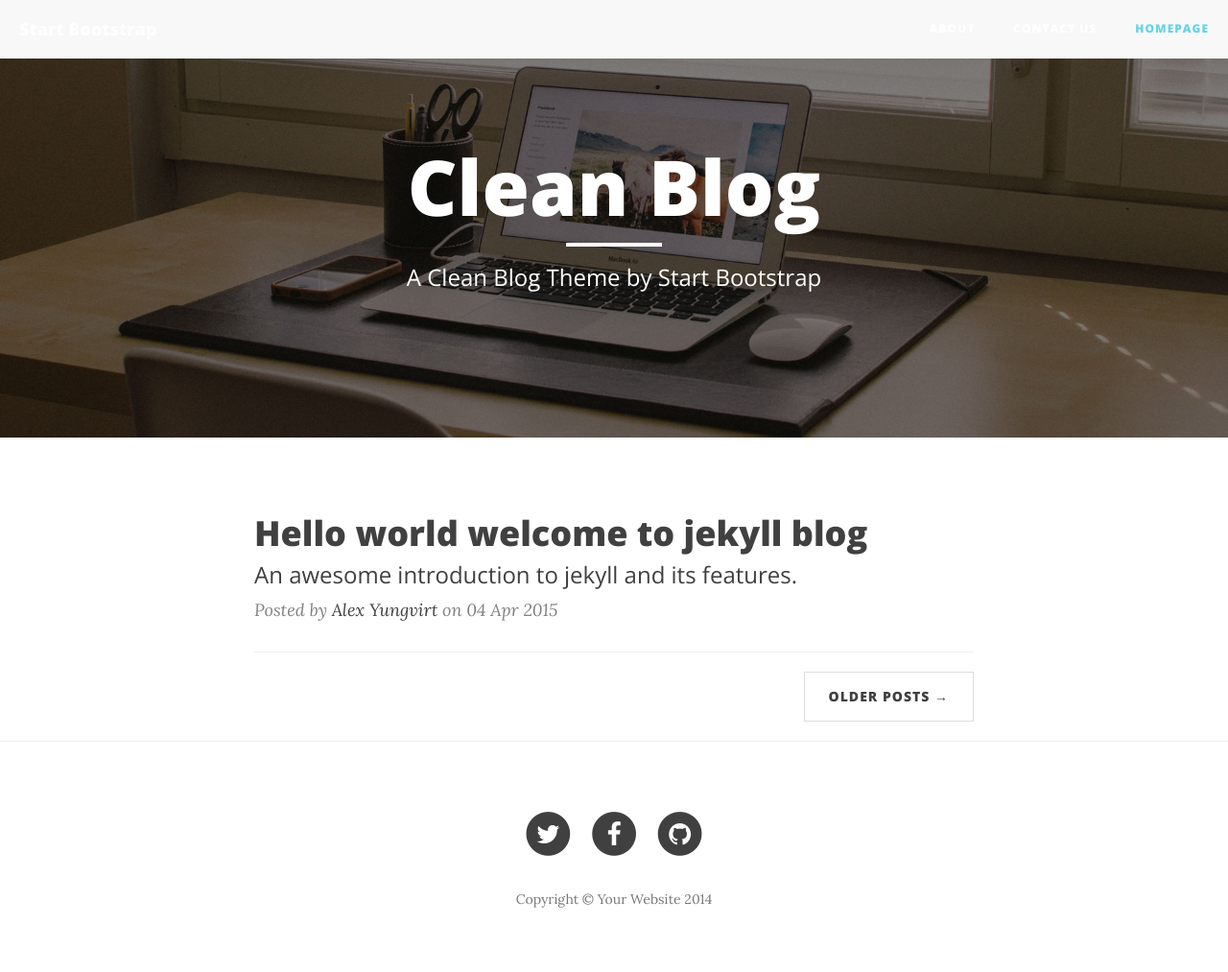
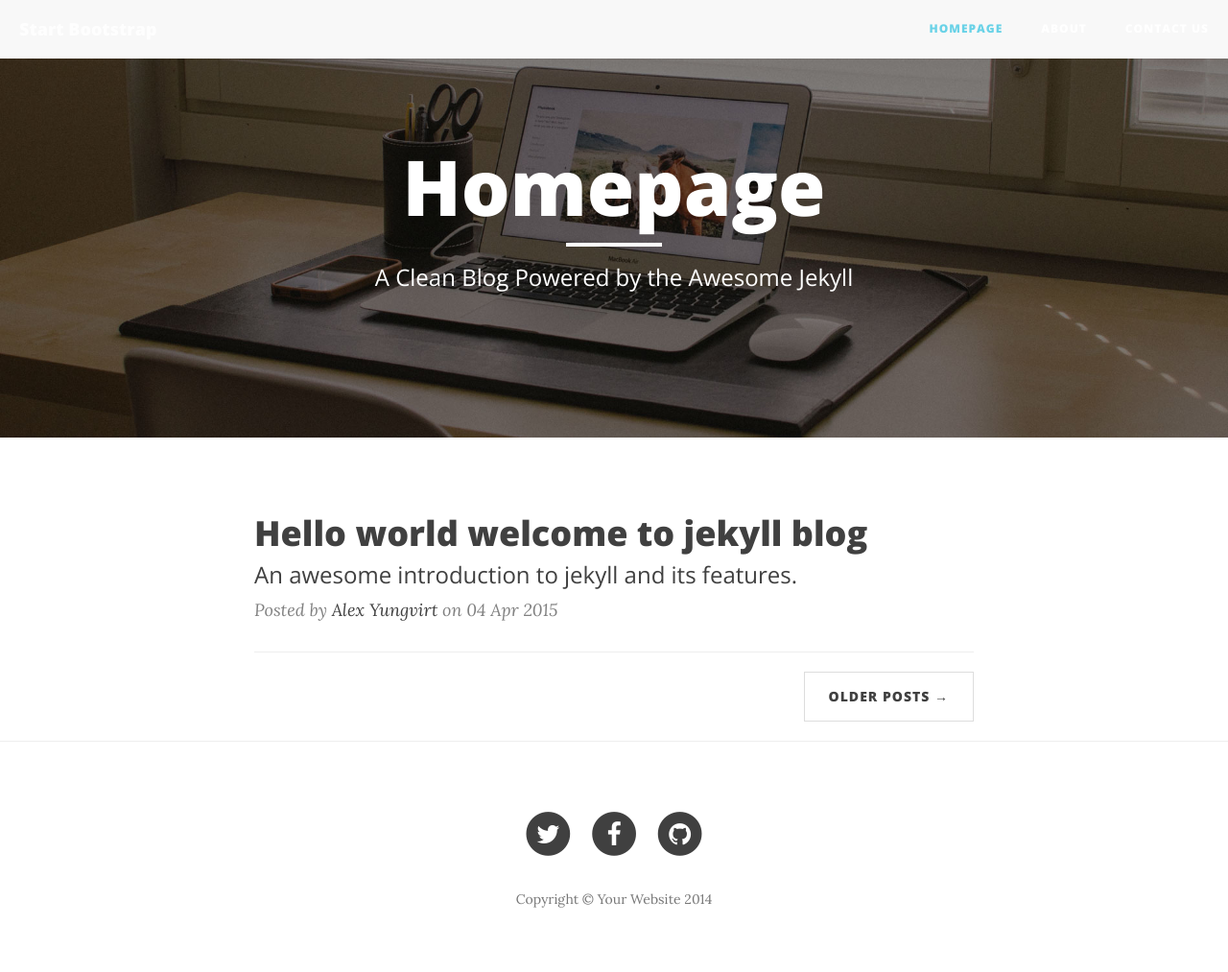
Before and after one commit to adawggwoof/helloblog, a Jekyll site: the page built from index.html, in a window 1280 px wide. Shown: the whole page at 96% size. Built offline with Jekyll 4.4.1, drawn with Linux system fonts in a browser that asks for light colours; nearby versions of some CDN libraries; Markdown is read by kramdown in place of the engine named in the settings.

Commit message:
dynamic pages and blog post headers

```diff
--- a/_includes/header.html
+++ b/_includes/header.html
@@ -9,7 +9,7 @@
     <meta name="description" content="">
     <meta name="author" content="">
 
-    <title>Clean Blog</title>
+    <title>{{ page.title }}</title>
 
     <!-- Bootstrap Core CSS -->
     <link href="{{ site.url }}/css/bootstrap.min.css" rel="stylesheet">
@@ -38,14 +38,20 @@
 
     <!-- Page Header -->
     <!-- Set your background image for this header on the line below. -->
-    <header class="intro-header" style="background-image: url('{{ site.url }}/img/home-bg.jpg')">
+    <header class="intro-header" style="background-image: url('{{ site.url }}/img/{{page.coverImg}}')">
         <div class="container">
             <div class="row">
                 <div class="col-lg-8 col-lg-offset-2 col-md-10 col-md-offset-1">
                     <div class="site-heading">
-                        <h1>Clean Blog</h1>
+                        <h1>{{ page.title }}</h1>
                         <hr class="small">
-                        <span class="subheading">A Clean Blog Theme by Start Bootstrap</span>
+
+                        {% if page.author %}
+                        <h2 class="subheading"> {{page.description}}</h2>
+                        <span class="meta">Posted by <a href="#">{{page.author}}</a> on {{page.date | date_to_string}}</span>
+                        {% else %}
+                        <span class="subheading">{{page.description}}</span>
+                        {% endif %}
                     </div>
                 </div>
             </div>
--- a/_includes/nav.html
+++ b/_includes/nav.html
@@ -14,7 +14,7 @@
             <!-- Collect the nav links, forms, and other content for toggling -->
             <div class="collapse navbar-collapse" id="bs-example-navbar-collapse-1">
                 <ul class="nav navbar-nav navbar-right">
-                    {% assign pages_list = site.pages %}
+                    {% assign pages_list = site.pages | sort: 'order' %}
                     {% assign group = 'navigation' %}
                     {% include pages_list%}
                 </ul>
--- a/about.html
+++ b/about.html
@@ -1,7 +1,10 @@
 ---
 layout: default
 title: About
+description: "Get to know more about us."
+coverImg: "about-bg.jpg"
 group: "navigation"
+order: 2
 ---
 
 {% include footer.html %}
--- a/contact.html
+++ b/contact.html
@@ -1,7 +1,10 @@
 ---
 layout: default
 title: Contact Us
+description: "Contact us and we will get back to you soon."
+coverImg: "contact-bg.jpg"
 group: "navigation"
+order: 3
 ---
 
 <!-- Main Content -->
--- a/index.html
+++ b/index.html
@@ -1,7 +1,10 @@
 ---
 layout: default
 title: Homepage
+description: "A Clean Blog Powered by the Awesome Jekyll"
+coverImg: "home-bg.jpg"
 group: "navigation"
+order: 1
 ---
 
 <!-- Main Content -->
```
Also changed, not shown: _posts/2015-04-04-hello-world-welcome-to-jekyll-blog.md (+1 -0 lines).
